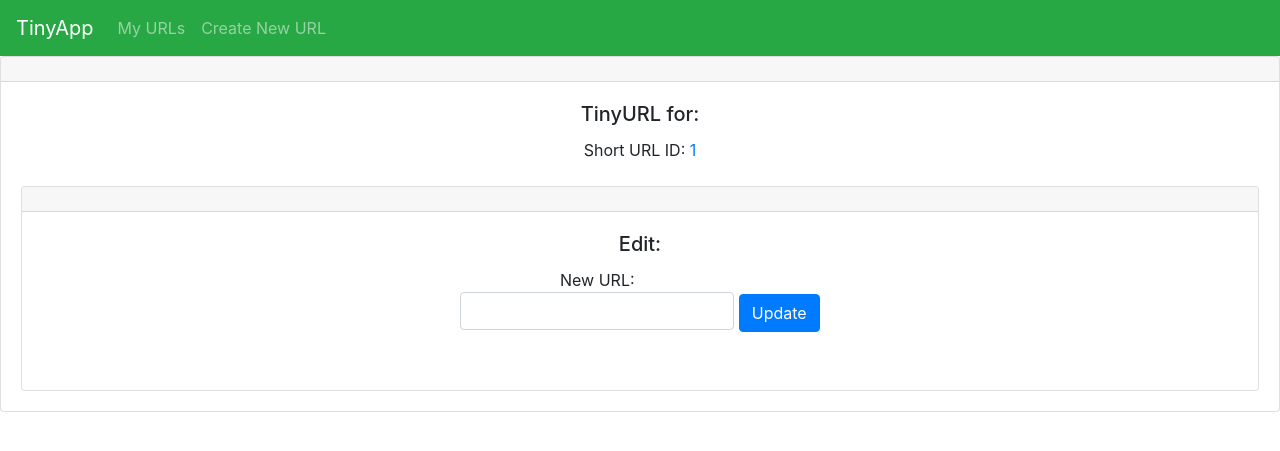
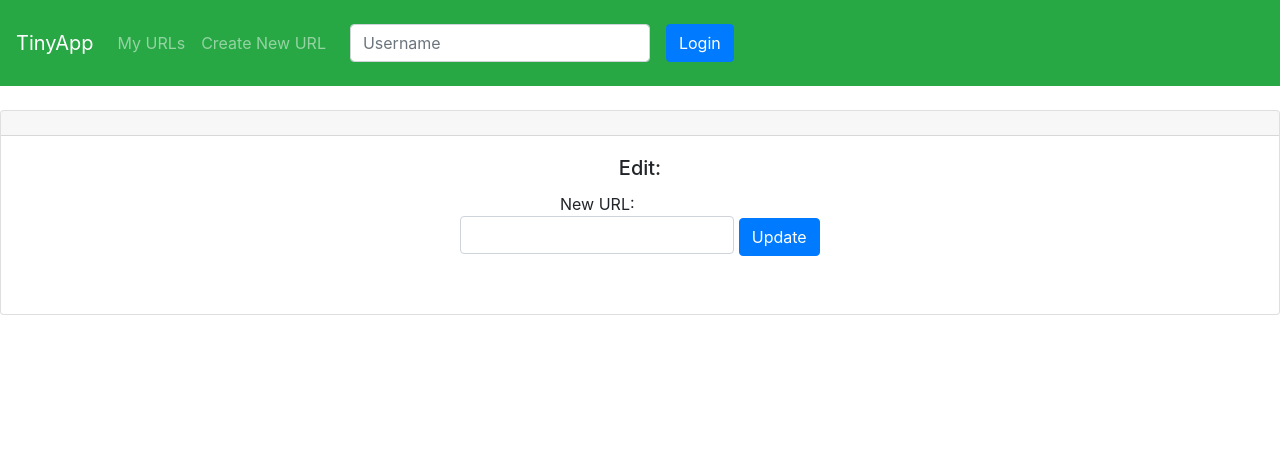
Before and after one commit to EricBradshaw98/tinyapp, a Node server app: page /urls/1 in a window 1280 px wide. Shown: the top 451 px of the page. Run offline with Node 20, Linux system fonts and the light colour scheme; some libraries are stand-ins or nearby versions.

Commit message:
Add files via upload

```diff
--- a/express_server.js
+++ b/express_server.js
@@ -1,4 +1,5 @@
 const express = require("express");
+const cookieParser = require("cookie-parser");
 
 function generateRandomString (length) {
  const characters = 'ABCDEFGHIJKLMNOPQRSTUVWXYZabcdefghijklmnopqrstuvwxyz0123456789';
@@ -77,6 +78,25 @@ app.post("/urls/:id/delete", (req, res) => {
   res.redirect(`/urls`);
  });
 
+ app.use(cookieParser()); // Use cookie-parser middleware
+
+app.post("/login", (req, res) => {
+  const { username } = req.body;
+
+  // Check if a username is provided in the request body
+  if (username) {
+    // Set a cookie named 'username' with the provided value
+    res.cookie("username", username);
+
+    // Redirect the browser back to the /urls page
+    res.redirect(`/urls`);
+  } else {
+    // Handle the case where the username is not provided
+    res.status(400).send("Bad Request: Please provide a username");
+  }
+});
+
+
 app.listen(PORT, () => {
   console.log(`Example app listening on port ${PORT}!`);
 });
--- a/views/partials/_header.ejs
+++ b/views/partials/_header.ejs
@@ -17,6 +17,18 @@
         <a class="nav-item nav-link" href="/urls">My URLs</a>
         <a class="nav-item nav-link" href="/urls/new">Create New URL</a>
       </div>
+      <form class="form-inline" action="/login" method="POST" class="form-group> mb-2">
+          <label for="username"></label>
+          <input
+            class="form-control"
+            type="text"
+            name="username"
+            placeholder="Username"
+            style="width: 300px; margin: 1em"
+          />
+          <button type="submit" class="btn btn-primary">Login</button>
+
+      </form>
     </div>
   </nav>
 </header>
--- a/views/urls_show.ejs
+++ b/views/urls_show.ejs
@@ -12,38 +12,9 @@
     />
     <title>URL - TinyApp Example</title>
   </head>
-  <header>
-    <nav class="navbar navbar-expand-md navbar-dark bg-success">
-      <a class="navbar-brand" href="/urls">TinyApp</a>
-      <button
-        class="navbar-toggler"
-        type="button"
-        data-toggle="collapse"
-        data-target="#navbarNavAltMarkup"
-        aria-controls="navbarNavAltMarkup"
-        aria-expanded="false"
-        aria-label="Toggle navigation"
-      >
-        <span class="navbar-toggler-icon"></span>
-      </button>
-      <div class="collapse navbar-collapse" id="navbarNavAltMarkup">
-        <div class="navbar-nav">
-          <a class="nav-item nav-link" href="/urls">My URLs</a>
-          <a class="nav-item nav-link" href="/urls/new">Create New URL</a>
-        </div>
-      </div>
-    </nav>
-  </header>
-  <body>
-    <div class="card text-center">
-      <div class="card-header"></div>
-      <div class="card-body">
-        <h5 class="card-title">TinyURL for: <%= longURL %></h5>
-        <p class="card-text">
-          Short URL ID: <a href="/u/<%= shortURL %>"><%= shortURL %></a>
-        </p>
-      </header>
+
       <body>
+        <%- include('partials/_header') %>
         <div class="card text-center mt-4">
           <div class="card-header"></div>
           <div class="card-body">
```
Also changed, not shown: views/urls_index.ejs (+1 -22 lines).
